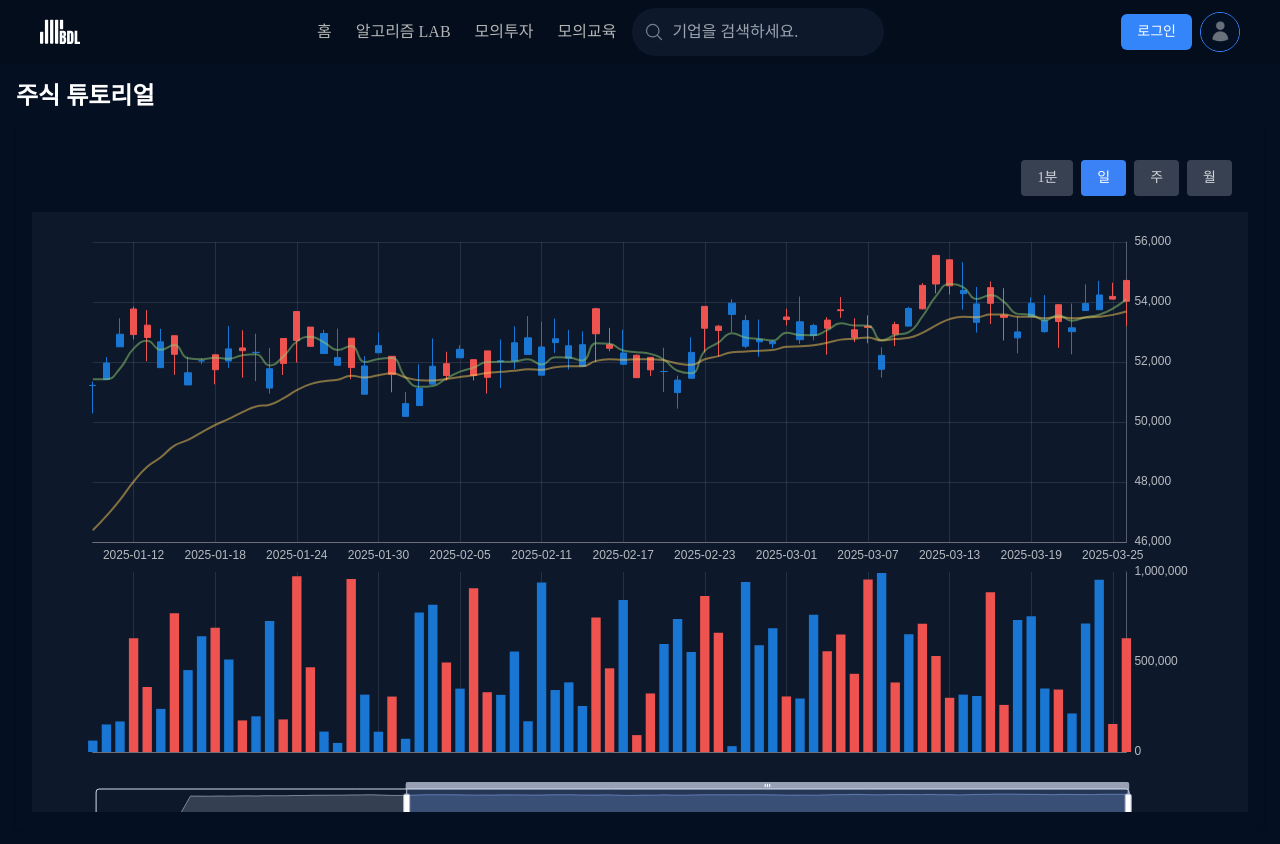
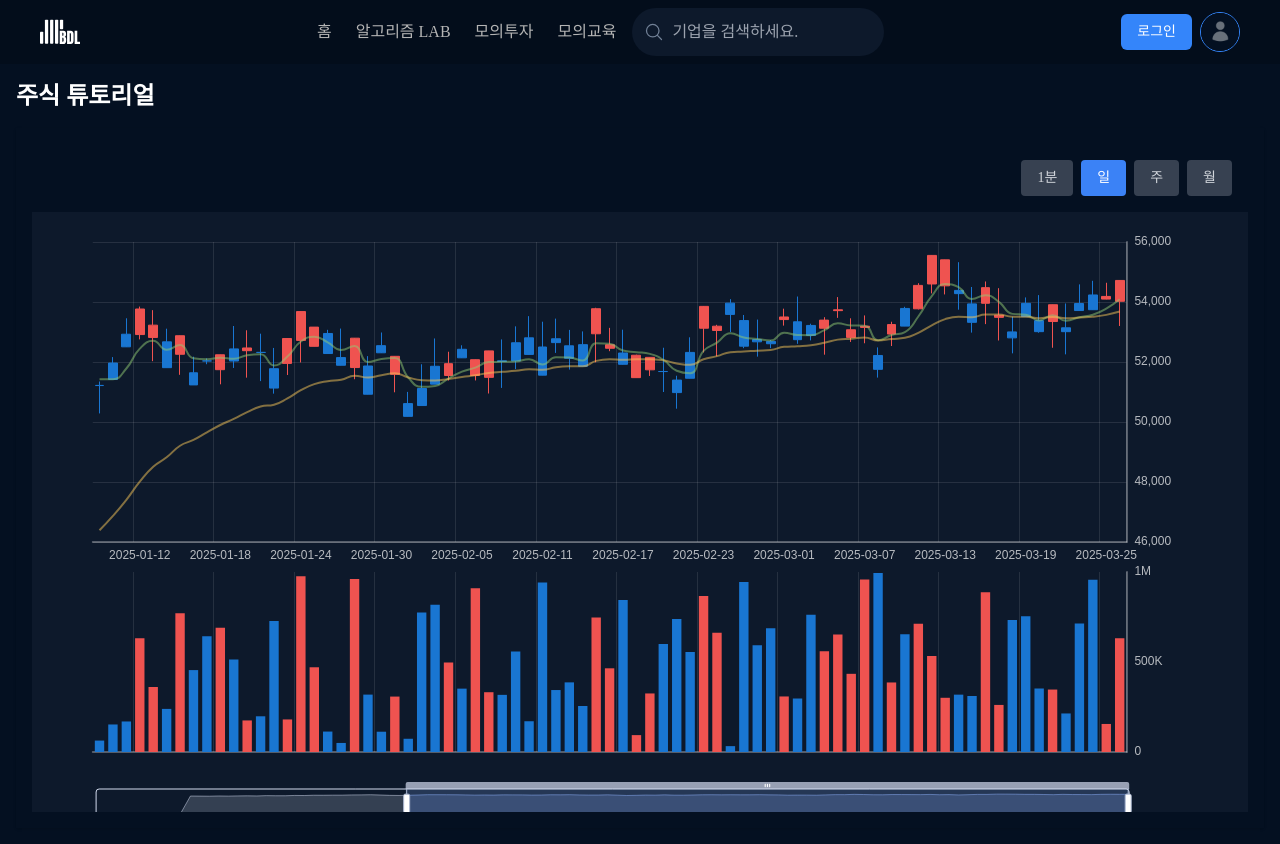
Before and after one commit to stitchzzang/BDL_PJT, a React (Vite) app: page /simulated-education in a window 1280 px wide. Built offline with nearby package versions, Linux system fonts and the light colour scheme; a web font is replaced by a local one.

Commit message:
feat: 데이터 X축 이탈 현상 수정

```diff
--- a/src/components/ui/chart.tsx
+++ b/src/components/ui/chart.tsx
@@ -313,8 +313,14 @@ const ChartComponent: React.FC<ChartComponentProps> = ({
         {
           type: 'category',
           data: xAxisLabels,
-          boundaryGap: false,
-          axisLine: { onZero: false },
+          boundaryGap: true,
+          axisLine: {
+            onZero: false,
+            lineStyle: {
+              color: 'rgba(255, 255, 255, 0.3)',
+              width: 2,
+            },
+          },
           axisTick: { show: false },
           splitLine: {
             show: true,
@@ -326,6 +332,7 @@ const ChartComponent: React.FC<ChartComponentProps> = ({
           splitNumber: 20,
           min: 'dataMin',
           max: 'dataMax',
+          maxInterval: 3600 * 24 * 1000 * 5,
           axisPointer: {
             label: {
               formatter: (params) => {
@@ -336,14 +343,23 @@ const ChartComponent: React.FC<ChartComponentProps> = ({
           axisLabel: {
             margin: 8,
             color: 'rgba(255, 255, 255, 0.7)',
+            hideOverlap: true,
+            interval: 'auto',
+            align: 'center',
           },
         },
         {
           type: 'category',
           gridIndex: 1,
           data: xAxisLabels,
-          boundaryGap: false,
-          axisLine: { onZero: false },
+          boundaryGap: true,
+          axisLine: {
+            onZero: false,
+            lineStyle: {
+              color: 'rgba(255, 255, 255, 0.3)',
+              width: 2,
+            },
+          },
           axisTick: { show: false },
           splitLine: {
             show: true,
@@ -356,6 +372,7 @@ const ChartComponent: React.FC<ChartComponentProps> = ({
           splitNumber: 20,
           min: 'dataMin',
           max: 'dataMax',
+          maxInterval: 3600 * 24 * 1000 * 5,
         },
       ],
       yAxis: [
@@ -368,6 +385,7 @@ const ChartComponent: React.FC<ChartComponentProps> = ({
             inside: false,
             margin: 8,
             color: 'rgba(255, 255, 255, 0.7)',
+            formatter: (value: number) => formatKoreanNumber(value),
           },
           position: 'right',
           splitLine: {
@@ -379,10 +397,15 @@ const ChartComponent: React.FC<ChartComponentProps> = ({
           },
           axisLine: {
             show: true,
+            onZero: false,
             lineStyle: {
               color: 'rgba(255, 255, 255, 0.3)',
+              width: 2,
             },
           },
+          axisTick: { show: false },
+          scale: true,
+          offset: 0,
         },
         {
           scale: true,
@@ -393,11 +416,13 @@ const ChartComponent: React.FC<ChartComponentProps> = ({
             inside: false,
             margin: 8,
             color: 'rgba(255, 255, 255, 0.7)',
+            formatter: (value: number) => formatVolumeNumber(value),
           },
           axisLine: {
             show: true,
             lineStyle: {
               color: 'rgba(255, 255, 255, 0.3)',
+              width: 2,
             },
           },
           axisTick: { show: false },
@@ -405,6 +430,7 @@ const ChartComponent: React.FC<ChartComponentProps> = ({
             show: false,
           },
           position: 'right',
+          offset: 0,
         },
       ],
       dataZoom: [
@@ -413,6 +439,7 @@ const ChartComponent: React.FC<ChartComponentProps> = ({
           xAxisIndex: [0, 1],
           start: dataZoomRange.start,
           end: dataZoomRange.end,
+          filterMode: 'filter',
         },
         {
           show: true,
@@ -421,6 +448,7 @@ const ChartComponent: React.FC<ChartComponentProps> = ({
           bottom: 0,
           start: dataZoomRange.start,
           end: dataZoomRange.end,
+          filterMode: 'filter',
         },
       ],
       series: [
@@ -434,6 +462,9 @@ const ChartComponent: React.FC<ChartComponentProps> = ({
             borderColor: RISE_COLOR,
             borderColor0: FALL_COLOR,
           },
+          clip: true,
+          barWidth: '70%',
+          barCategoryGap: '20%',
         },
         {
           name: 'Volume',
@@ -444,6 +475,9 @@ const ChartComponent: React.FC<ChartComponentProps> = ({
           itemStyle: {
             color: getItemStyle,
           },
+          clip: true,
+          barWidth: '70%',
+          barCategoryGap: '20%',
         },
         {
           name: 'MA5',
@@ -452,8 +486,11 @@ const ChartComponent: React.FC<ChartComponentProps> = ({
           smooth: true,
           lineStyle: {
             opacity: 0.5,
+            width: 2,
           },
           symbol: 'none',
+          clip: true,
+          connectNulls: true,
         },
         {
           name: 'MA20',
@@ -462,8 +499,11 @@ const ChartComponent: React.FC<ChartComponentProps> = ({
           smooth: true,
           lineStyle: {
             opacity: 0.5,
+            width: 2,
           },
           symbol: 'none',
+          clip: true,
+          connectNulls: true,
         },
       ],
     }),
--- a/src/mocks/dummy-data.ts
+++ b/src/mocks/dummy-data.ts
@@ -45,6 +45,7 @@ export interface CandleResponse<T> {
   data: T[];
 }
 
+// 차트 컴포넌트에서 사용할 통합 데이터 타입
 export interface ChartDataPoint {
   date: string;
   open: number;
```
